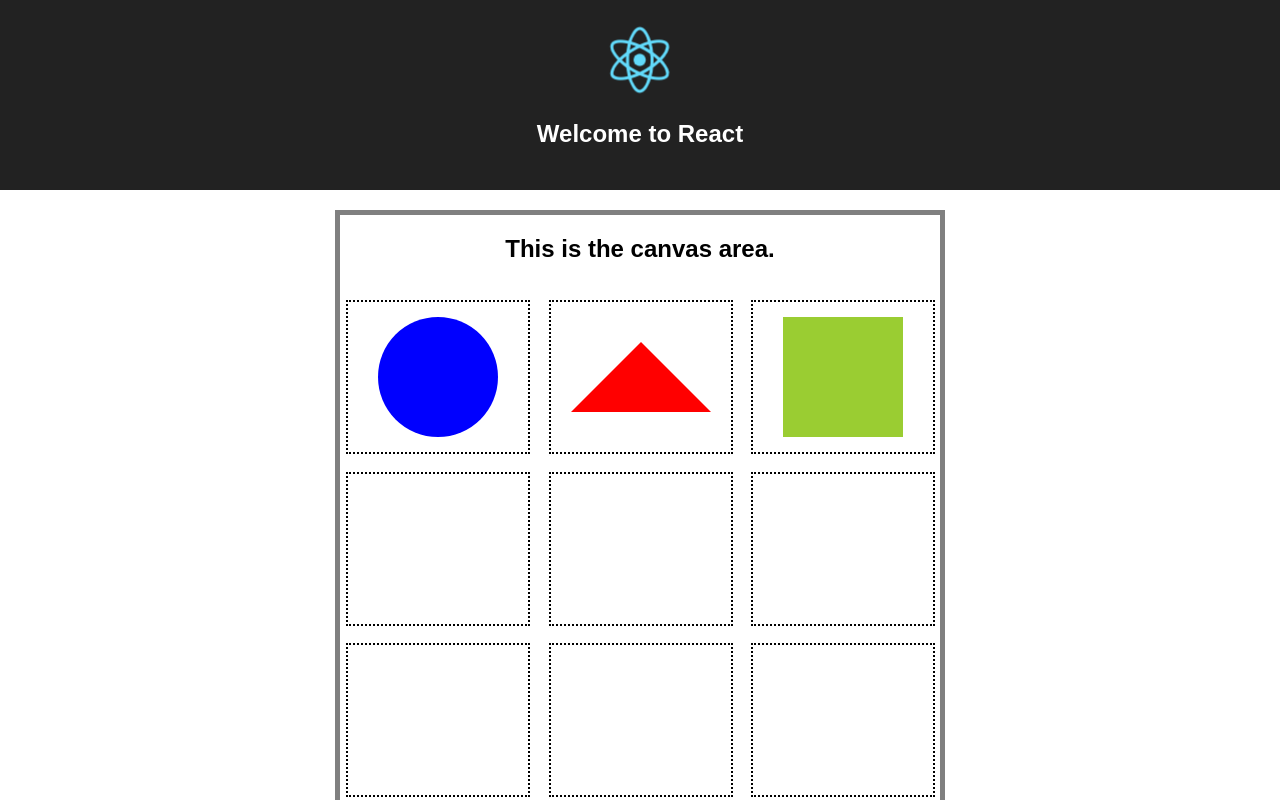
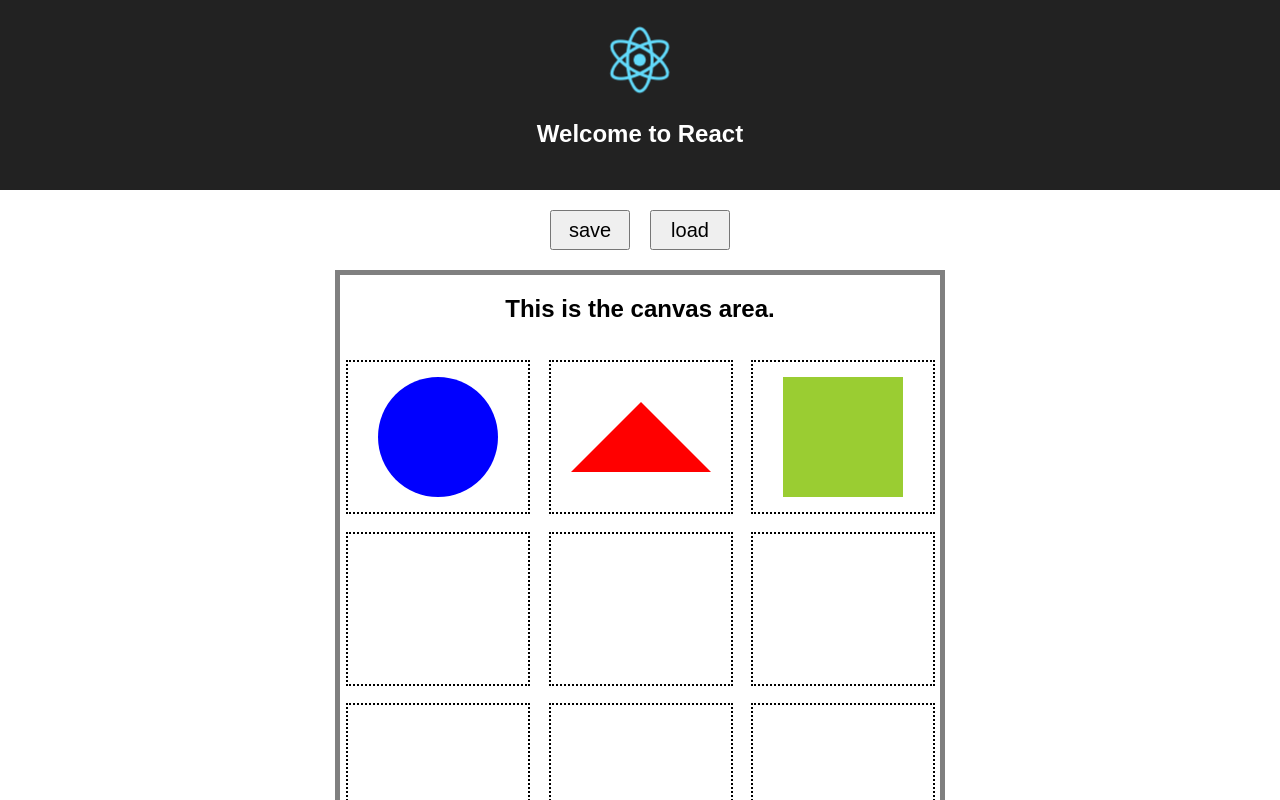
Before and after one commit to bigrocketgames/lt-question, a React (Create React App) app: page / in a window 1280 px wide. Shown: the top 800 px of the page. Built offline with nearby package versions, Linux system fonts and the light colour scheme.

Commit message:
feat: Adding save and load buttons.

```diff
--- a/src/App.css
+++ b/src/App.css
@@ -90,3 +90,15 @@
   margin-left: 10px;
   margin-right: 10px;
 }
+
+.save-load-buttons {
+  margin: 20px 0;
+}
+
+.sl-button {
+  height: 40px;
+  width: 80px;
+  font-size: 1.25em;
+  margin-left: 10px;
+  margin-right: 10px;
+}
--- a/src/components/canvas.js
+++ b/src/components/canvas.js
@@ -8,6 +8,24 @@ class Canvas extends Component {
     spaces: [{id: 1, name: "circle"}, {id: 2, name: "triangle"}, {id: 3, name: "square"}, {id: 4, name: "test"}, {id: 5, name: "test"}, {id: 6, name: "test"}, {id: 7, name: "test"}, {id: 8, name: "test"}, {id: 9, name: "test"}],
     history: [],
     redo: [],
+    canSave: true,
+    canLoad: true
+  }
+
+  onClickSave = () => {
+    console.log("we can save this");
+  }
+
+  onClickLoad = () => {
+    console.log("we can load this");
+  }
+
+  onClickUndo = () => {
+    console.log("we can undo this");
+  }
+
+  onClickRedo = () => {
+    console.log("we can redo this");
   }
 
 
@@ -16,15 +34,22 @@ class Canvas extends Component {
 
     return (
       <div>
+        <div className="save-load-buttons">
+          <Button classes="sl-button save" name="save" onClick={() => this.onClickSave()} disabled={!this.state.canSave} />
+          <Button classes="sl-button load" name="load" onClick={() => this.onClickLoad()} disabled={!this.state.canLoad} />
+        </div>
+
         <div className="canvas-area">
           <h2 className="canvas-title">This is the canvas area.</h2>
 
           {spaces.length && spaces.map(space => <Spaces key={space.id} name={space.name} />)}
         </div>
+
         <div className="history-buttons">
           <Button classes="history-button undo" name="undo" disabled={this.state.history.length === 0}/>
           <Button classes="history-button redo" name="redo" disabled={this.state.redo.length === 0}/>
         </div>
+
       </div>
     )
   }
```
